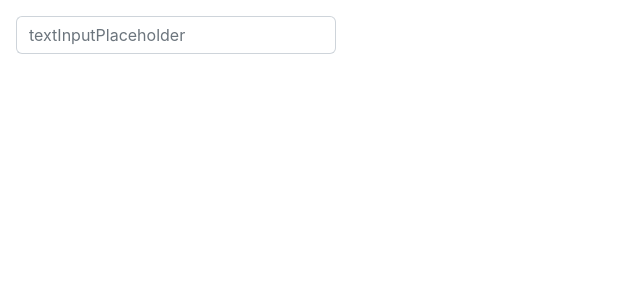
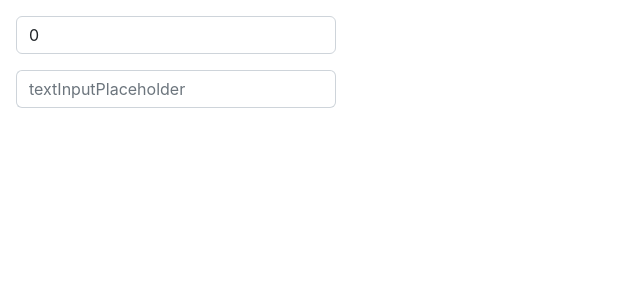
Before and after one commit to wgshtg/react-bootstrap-samples, a React (Create React App) app: page /formInput in a window 1280 px wide. Shown: the top 300 px of the page, without its empty margins (0-640 px from the left). Built offline with nearby package versions, Linux system fonts and the light colour scheme.

Commit message:
Add form number input component

```diff
--- a/src/PageRouter.tsx
+++ b/src/PageRouter.tsx
@@ -32,6 +32,7 @@ export const PageRouter = () => {
         <ProgressBar />
       </Route>
       <Route path='/formInput'>
+        <FormInput type={FormInputType.Number} />
         <FormInput type={FormInputType.Text} />
       </Route>
     </Router>
--- a/src/pages/FormInput.tsx
+++ b/src/pages/FormInput.tsx
@@ -4,6 +4,7 @@ import { BaseSyntheticEvent, useState } from 'react';
 import { FormControl, InputGroup } from 'react-bootstrap';
 
 export enum FormInputType {
+  Number = 'number',
   Text = 'text',
 }
 
@@ -12,8 +13,12 @@ type FormInputProps = {
 };
 
 export const FormInput = ({ type }: FormInputProps) => {
+  const [numberInputValue, setNumberInputValue] = useState(0);
   const [textInputValue, setTextInputValue] = useState('');
 
+  const handleNumberInputValueChange = ({ target }: BaseSyntheticEvent) => {
+    setNumberInputValue(target.value);
+  };
   const handleTextInputValueChange = ({ target }: BaseSyntheticEvent) => {
     setTextInputValue(target.value);
   };
@@ -22,6 +27,17 @@ export const FormInput = ({ type }: FormInputProps) => {
   };
 
   switch (type) {
+    case FormInputType.Number:
+      return (
+        <FormControl
+          className='w-25 mt-3 ms-3'
+          type={type.toString()}
+          name='numberInput'
+          value={numberInputValue}
+          min='0'
+          onChange={handleNumberInputValueChange}
+        />
+      );
     case FormInputType.Text:
     default:
       return (
```
